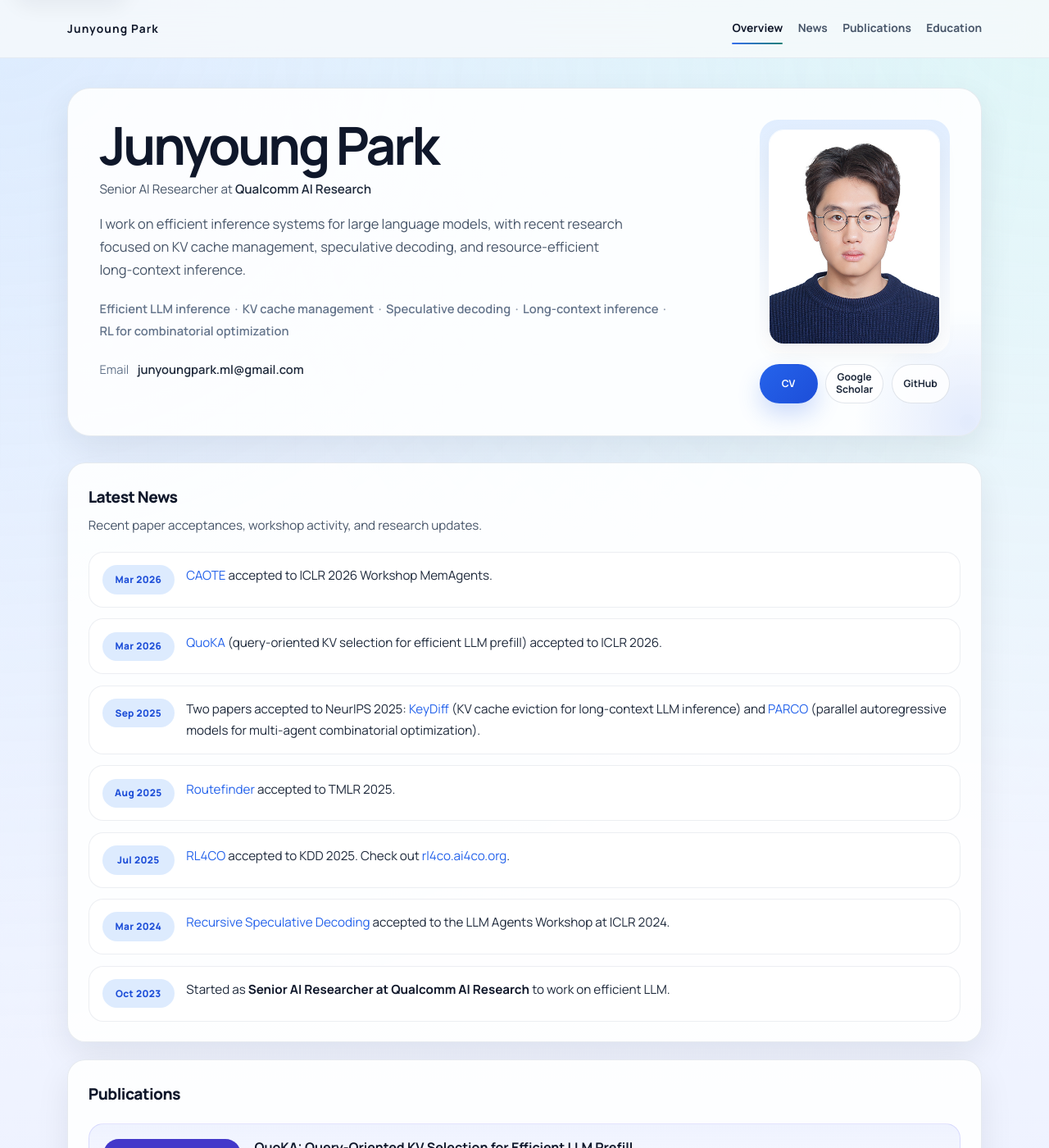
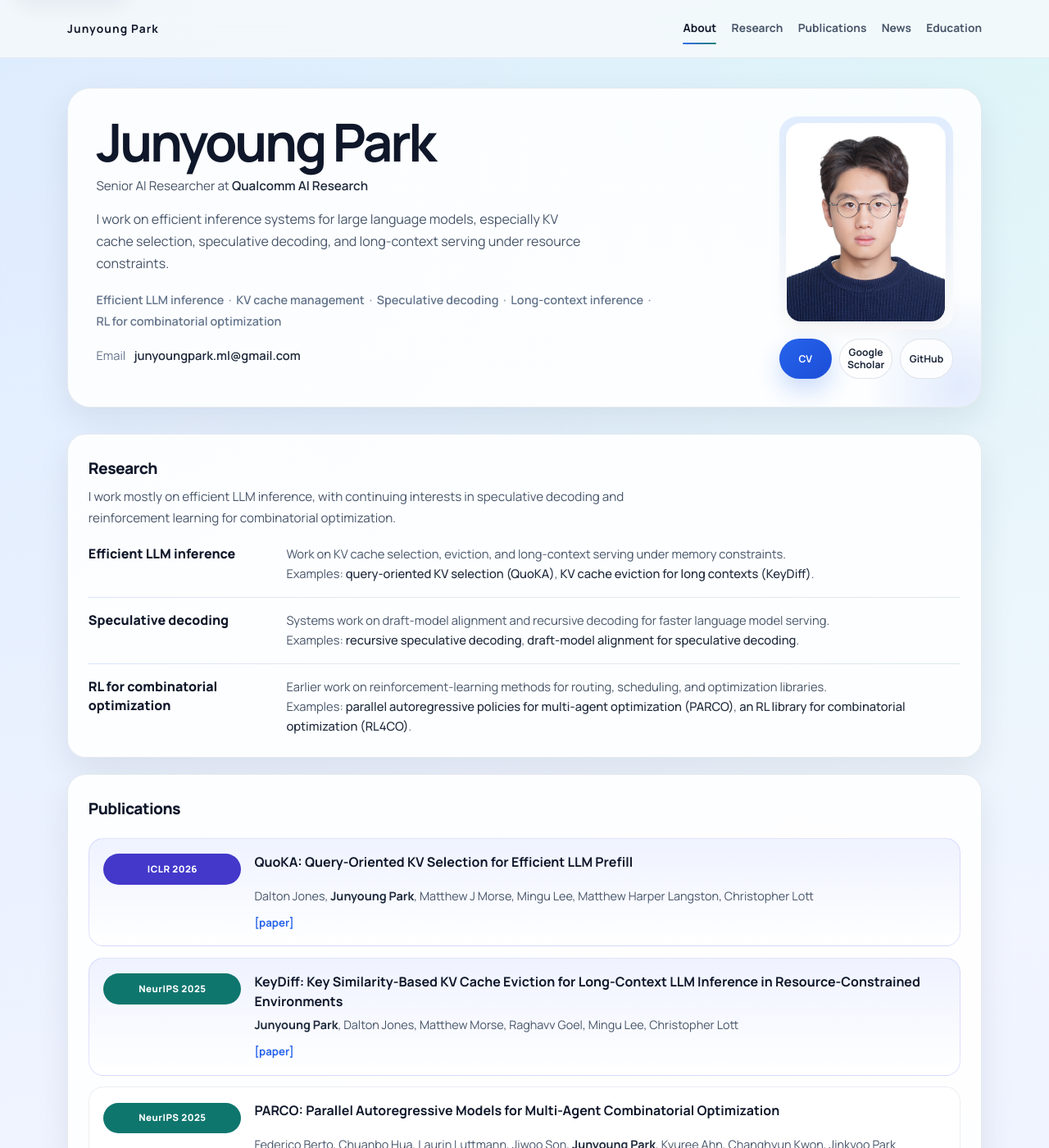
Before and after one commit to Junyoungpark/junyoungpark.github.io, a Jekyll site: the page built from index.md, in a window 1280 px wide and 1400 px high. Shown: the whole window at 82% size. Built offline with Jekyll 4.4.1, drawn with Linux system fonts in a browser that asks for light colours; some of the changed text lies outside the part shown.

Commit message:
Refine research-first homepage layout

```diff
--- a/_layouts/default.html
+++ b/_layouts/default.html
@@ -25,9 +25,10 @@
       <div class="nav-inner">
         <a class="nav-name" href="#overview">Junyoung Park</a>
         <div class="nav-links" data-nav-links>
-          <a href="#overview" class="is-active">Overview</a>
+          <a href="#overview" class="is-active">About</a>
+          <a href="#research">Research</a>
+          <a href="#publications">Publications</a>
           <a href="#news">News</a>
-          <a href="#publications">Publications</a>
           <a href="#education">Education</a>
         </div>
       </div>
@@ -40,7 +41,7 @@
             <div class="profile-main">
               <h1>Junyoung Park</h1>
               <p class="profile-role">Senior AI Researcher at <a href="https://www.qualcomm.com/research/artificial-intelligence">Qualcomm AI Research</a></p>
-              <p class="profile-summary">I work on efficient inference systems for large language models, with recent research focused on KV cache management, speculative decoding, and resource-efficient long-context inference.</p>
+              <p class="profile-summary">I work on efficient inference systems for large language models, especially KV cache selection, speculative decoding, and long-context serving under resource constraints.</p>
               <div class="profile-focuses" aria-label="Research focus areas">
                 <span>Efficient LLM inference</span>
                 <span>KV cache management</span>
--- a/_sass/jekyll-theme-minimal.scss
+++ b/_sass/jekyll-theme-minimal.scss
@@ -214,16 +214,16 @@ main {
 }
 
 .profile-copy {
-  padding: 2.4rem;
+  padding: 2.1rem 2.15rem;
   border-radius: var(--radius-xl);
 }
 
 .profile-copy::before {
   content: "";
   position: absolute;
-  inset: auto -8rem -8rem auto;
-  width: 18rem;
-  height: 18rem;
+  inset: auto -6rem -6rem auto;
+  width: 15rem;
+  height: 15rem;
   border-radius: 999px;
   background: radial-gradient(circle, rgba(37, 99, 235, 0.12), transparent 68%);
 }
@@ -234,8 +234,8 @@ main {
 
 .profile-hero {
   display: grid;
-  grid-template-columns: minmax(0, 1fr) 232px;
-  gap: 1.6rem;
+  grid-template-columns: minmax(0, 1fr) 212px;
+  gap: 1.3rem;
   align-items: start;
 }
 
@@ -263,19 +263,19 @@ main {
 }
 
 .profile-summary {
-  max-width: 40rem;
-  margin: 0 0 1.4rem;
+  max-width: 37rem;
+  margin: 0 0 1.15rem;
   color: var(--muted);
-  font-size: 1.03rem;
+  font-size: 1rem;
 }
 
 .profile-focuses {
   display: flex;
   flex-wrap: wrap;
   gap: 0.2rem 0.35rem;
-  margin: 0 0 1.45rem;
+  margin: 0 0 1.1rem;
   color: var(--muted-soft);
-  font-size: 0.92rem;
+  font-size: 0.9rem;
   line-height: 1.6;
 }
 
@@ -370,14 +370,16 @@ main {
 
 .profile-photo-shell {
   display: grid;
-  gap: 0.8rem;
+  gap: 0.7rem;
   align-content: start;
   min-width: 0;
+  max-width: 212px;
+  justify-self: end;
 }
 
 .profile-photo-card {
   width: 100%;
-  padding: 0.7rem;
+  padding: 0.55rem;
   border-radius: var(--radius-lg);
   background: linear-gradient(180deg, rgba(219, 234, 254, 0.85), rgba(255, 255, 255, 0.8));
 }
@@ -433,6 +435,73 @@ main {
   margin: 0;
   color: var(--muted);
   font-size: 0.95rem;
+}
+
+.focus-list {
+  display: grid;
+  gap: 0;
+}
+
+.focus-item {
+  position: relative;
+  display: grid;
+  grid-template-columns: minmax(0, 220px) minmax(0, 1fr);
+  gap: 0.45rem 1.35rem;
+  padding: 1.05rem 0;
+}
+
+.focus-item + .focus-item::before {
+  content: "";
+  position: absolute;
+  top: 0;
+  left: 0;
+  right: 0;
+  height: 1px;
+  background: linear-gradient(90deg, rgba(37, 99, 235, 0.16), rgba(148, 163, 184, 0.24) 28%, rgba(148, 163, 184, 0.24) 72%, rgba(15, 118, 110, 0.14));
+}
+
+.focus-item:first-child {
+  padding-top: 0;
+}
+
+.focus-item:last-child {
+  padding-bottom: 0;
+}
+
+.focus-item h3 {
+  margin: 0;
+  color: var(--ink);
+  font-size: 1rem;
+  font-weight: 800;
+  line-height: 1.45;
+}
+
+.focus-copy {
+  min-width: 0;
+}
+
+.focus-copy p {
+  margin: 0;
+  color: var(--muted);
+  font-size: 0.92rem;
+  line-height: 1.62;
+}
+
+.focus-papers {
+  margin-top: 0.38rem;
+  color: var(--muted-soft);
+  font-size: 0.82rem;
+  line-height: 1.5;
+}
+
+.focus-papers a {
+  color: var(--ink-soft);
+  font-weight: 500;
+}
+
+.focus-papers a:hover,
+.focus-papers a:focus-visible {
+  color: var(--accent-strong);
 }
 
 .news-list {
@@ -495,7 +564,7 @@ main {
   transition: border-color 0.18s ease, background 0.18s ease, box-shadow 0.18s ease, transform 0.18s ease;
 }
 
-.paper-list.is-primary .paper-card:nth-child(-n + 4) {
+.paper-list.is-primary .paper-card:nth-child(-n + 2) {
   border-color: rgba(99, 102, 241, 0.18);
   background: linear-gradient(180deg, rgba(238, 242, 255, 0.95), rgba(255, 255, 255, 0.8));
 }
@@ -706,8 +775,12 @@ footer {
 
 @media (max-width: 980px) {
   .profile-hero {
-    grid-template-columns: minmax(0, 1fr) 208px;
+    grid-template-columns: minmax(0, 1fr) 196px;
     gap: 1.25rem;
+  }
+
+  .focus-item {
+    grid-template-columns: minmax(0, 180px) minmax(0, 1fr);
   }
 }
 
@@ -737,6 +810,10 @@ footer {
     gap: 1rem;
   }
 
+  .profile-photo-shell {
+    max-width: 176px;
+  }
+
   .content section {
     padding: 1.25rem;
   }
@@ -753,6 +830,12 @@ footer {
   .venue-badge {
     width: auto;
     min-width: 160px;
+  }
+
+  .focus-item {
+    grid-template-columns: 1fr;
+    gap: 0.32rem;
+    padding: 0.85rem 0;
   }
 }
 
@@ -814,7 +897,7 @@ footer {
   }
 
   .profile-photo-shell {
-    max-width: 224px;
+    max-width: 210px;
     width: 100%;
     margin: 0 auto;
   }
@@ -867,6 +950,15 @@ footer {
   .news-date {
     justify-content: flex-start;
   }
+
+  .focus-copy p {
+    font-size: 0.9rem;
+  }
+
+  .focus-papers {
+    margin-top: 0.32rem;
+    font-size: 0.8rem;
+  }
 }
 
 @media (max-width: 420px) {
@@ -889,7 +981,7 @@ footer {
   }
 
   .profile-photo-shell {
-    max-width: 206px;
+    max-width: 194px;
   }
 
   .profile-copy h1 {
--- a/index.md
+++ b/index.md
@@ -2,41 +2,37 @@
 layout: default
 ---
 
-<section id="news">
+<section id="research">
 <div class="section-header">
-<h2>Latest News</h2>
-<p class="section-lead">Recent paper acceptances, workshop activity, and research updates.</p>
+<h2>Research</h2>
+<p class="section-lead">I work mostly on efficient LLM inference, with continuing interests in speculative decoding and reinforcement learning for combinatorial optimization.</p>
 </div>
-<ul class="news-list">
-  <li>
-    <span class="news-date">Mar 2026</span>
-    <span class="news-copy"><a href="https://openreview.net/forum?id=yolbP0NoZv">CAOTE</a> accepted to ICLR 2026 Workshop MemAgents.</span>
-  </li>
-  <li>
-    <span class="news-date">Mar 2026</span>
-    <span class="news-copy"><a href="https://arxiv.org/abs/2504.15364">QuoKA</a> (query-oriented KV selection for efficient LLM prefill) accepted to ICLR 2026.</span>
-  </li>
-  <li>
-    <span class="news-date">Sep 2025</span>
-    <span class="news-copy">Two papers accepted to NeurIPS 2025: <a href="https://arxiv.org/abs/2504.15364">KeyDiff</a> (KV cache eviction for long-context LLM inference) and <a href="https://arxiv.org/abs/2409.03811">PARCO</a> (parallel autoregressive models for multi-agent combinatorial optimization).</span>
-  </li>
-  <li>
-    <span class="news-date">Aug 2025</span>
-    <span class="news-copy"><a href="https://arxiv.org/abs/2406.15007">Routefinder</a> accepted to TMLR 2025.</span>
-  </li>
-  <li>
-    <span class="news-date">Jul 2025</span>
-    <span class="news-copy"><a href="https://arxiv.org/abs/2306.17100">RL4CO</a> accepted to KDD 2025. Check out <a href="https://rl4co.ai4co.org">rl4co.ai4co.org</a>.</span>
-  </li>
-  <li>
-    <span class="news-date">Mar 2024</span>
-    <span class="news-copy"><a href="https://arxiv.org/abs/2402.14160">Recursive Speculative Decoding</a> accepted to the LLM Agents Workshop at ICLR 2024.</span>
-  </li>
-  <li>
-    <span class="news-date">Oct 2023</span>
-    <span class="news-copy">Started as <strong>Senior AI Researcher at Qualcomm AI Research</strong> to work on efficient LLM.</span>
-  </li>
-</ul>
+
+<div class="focus-list">
+  <article class="focus-item">
+    <h3>Efficient LLM inference</h3>
+    <div class="focus-copy">
+      <p>Work on KV cache selection, eviction, and long-context serving under memory constraints.</p>
+      <p class="focus-papers">Examples: <a href="https://arxiv.org/abs/2602.08722">query-oriented KV selection (QuoKA)</a>, <a href="https://arxiv.org/abs/2504.15364">KV cache eviction for long contexts (KeyDiff)</a>.</p>
+    </div>
+  </article>
+
+  <article class="focus-item">
+    <h3>Speculative decoding</h3>
+    <div class="focus-copy">
+      <p>Systems work on draft-model alignment and recursive decoding for faster language model serving.</p>
+      <p class="focus-papers">Examples: <a href="https://arxiv.org/abs/2402.14160">recursive speculative decoding</a>, <a href="https://arxiv.org/abs/2403.00858">draft-model alignment for speculative decoding</a>.</p>
+    </div>
+  </article>
+
+  <article class="focus-item">
+    <h3>RL for combinatorial optimization</h3>
+    <div class="focus-copy">
+      <p>Earlier work on reinforcement-learning methods for routing, scheduling, and optimization libraries.</p>
+      <p class="focus-papers">Examples: <a href="https://arxiv.org/abs/2409.03811">parallel autoregressive policies for multi-agent optimization (PARCO)</a>, <a href="https://arxiv.org/abs/2306.17100">an RL library for combinatorial optimization (RL4CO)</a>.</p>
+    </div>
+  </article>
+</div>
 </section>
 
 <section id="publications">
@@ -234,6 +230,43 @@ layout: default
 
 </section>
 
+<section id="news">
+<div class="section-header">
+<h2>Latest News</h2>
+<p class="section-lead">Recent paper acceptances, workshop activity, and research updates.</p>
+</div>
+<ul class="news-list">
+  <li>
+    <span class="news-date">Mar 2026</span>
+    <span class="news-copy"><a href="https://openreview.net/forum?id=yolbP0NoZv">CAOTE</a> accepted to ICLR 2026 Workshop MemAgents.</span>
+  </li>
+  <li>
+    <span class="news-date">Mar 2026</span>
+    <span class="news-copy"><a href="https://arxiv.org/abs/2504.15364">QuoKA</a> (query-oriented KV selection for efficient LLM prefill) accepted to ICLR 2026.</span>
+  </li>
+  <li>
+    <span class="news-date">Sep 2025</span>
+    <span class="news-copy">Two papers accepted to NeurIPS 2025: <a href="https://arxiv.org/abs/2504.15364">KeyDiff</a> (KV cache eviction for long-context LLM inference) and <a href="https://arxiv.org/abs/2409.03811">PARCO</a> (parallel autoregressive models for multi-agent combinatorial optimization).</span>
+  </li>
+  <li>
+    <span class="news-date">Aug 2025</span>
+    <span class="news-copy"><a href="https://arxiv.org/abs/2406.15007">Routefinder</a> accepted to TMLR 2025.</span>
+  </li>
+  <li>
+    <span class="news-date">Jul 2025</span>
+    <span class="news-copy"><a href="https://arxiv.org/abs/2306.17100">RL4CO</a> accepted to KDD 2025. Check out <a href="https://rl4co.ai4co.org">rl4co.ai4co.org</a>.</span>
+  </li>
+  <li>
+    <span class="news-date">Mar 2024</span>
+    <span class="news-copy"><a href="https://arxiv.org/abs/2402.14160">Recursive Speculative Decoding</a> accepted to the LLM Agents Workshop at ICLR 2024.</span>
+  </li>
+  <li>
+    <span class="news-date">Oct 2023</span>
+    <span class="news-copy">Started as <strong>Senior AI Researcher at Qualcomm AI Research</strong> to work on efficient LLM.</span>
+  </li>
+</ul>
+</section>
+
 <section id="education">
 <div class="section-header">
 <h2>Education</h2>
```
